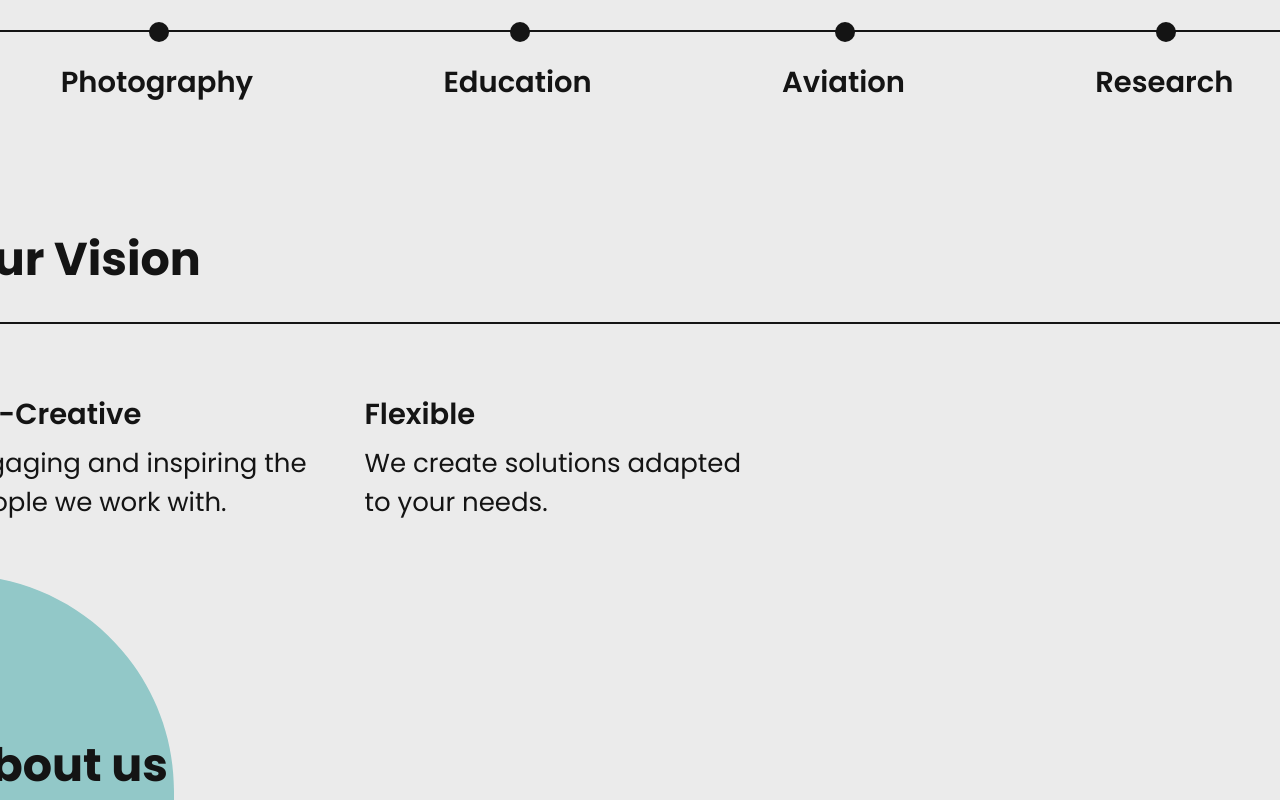
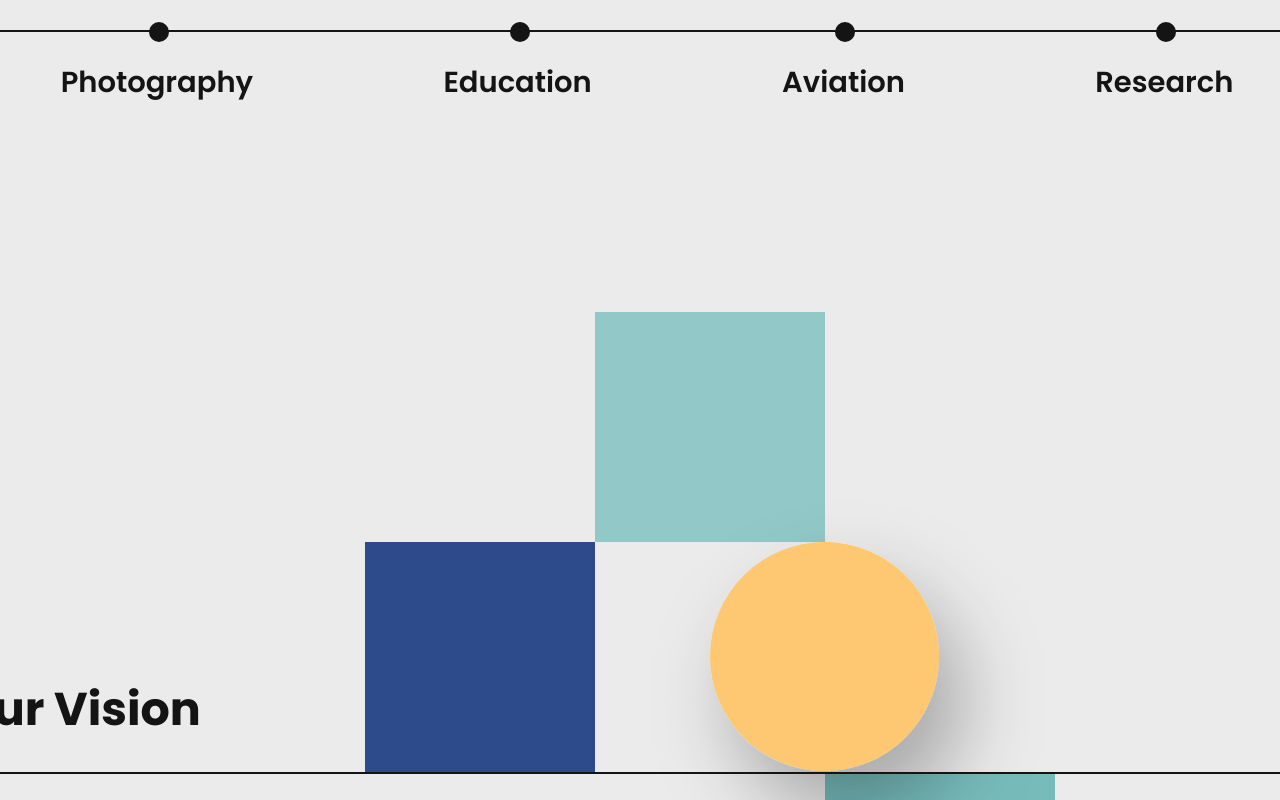
Before and after one commit to LGP21-LGP1/lgp21-lgp1.github.io, a Next.js app: page / in a window 1280 px wide. Shown: the part 860-1660 px from the top of the page. Built offline with nearby package versions, Linux system fonts and the light colour scheme; no server answers; a web font is replaced by a local one.

Commit message:
homepage: added random figures

```diff
--- a/pages/index.js
+++ b/pages/index.js
@@ -14,6 +14,7 @@ import ResearchIcon from '../public/assets/Research.svg';
 import PhotographyIcon from '../public/assets/Photography.svg';
 import AviationIcon from '../public/assets/Aviation.svg';
 import LShape from '../public/assets/Lshape.svg';
+import AbstractArt from '../public/assets/abstract-art.svg';
 
 export default function Home() {
   const [height, setHeight] = useState(0);
@@ -110,6 +111,7 @@ export default function Home() {
             <section id={style.vision}>
               <h2 id={style.ourVision}>Our Vision</h2>
               <hr id={style.visionLine}></hr>
+              <AbstractArt id={style.abstractArt} />
               <span id={style.visionStatements}>
                 <span className={style.visionStatement}>
                   <span className={style.visionTitle}>Co-Creative</span>
--- a/styles/home.module.css
+++ b/styles/home.module.css
@@ -169,10 +169,18 @@
 }
 
 #vision {
-  padding: 100px 180px 100px 0;
+  padding: 550px 180px 100px 0;
   max-width: 1365px;
   border-right: 2px solid var(--dark);
   width: 100%;
+  position: relative;
+}
+
+#abstractArt {
+  position: absolute;
+  bottom: 100px;
+  left: 407px;
+  z-index: -1;
 }
 
 #ourVisionContent {
@@ -192,7 +200,6 @@
 
 #visionLine {
   border-top: 2px solid var(--dark);
-  margin-bottom: 60px;
   width: 3800px;
 }
 
@@ -208,6 +215,8 @@
 
 .visionStatement {
   max-width: 407px;
+  height: 213px;
+  padding: 40px 0;
 }
 
 .visionTitle {
```
Also changed, not shown: public/assets/abstract-art.svg (added).
